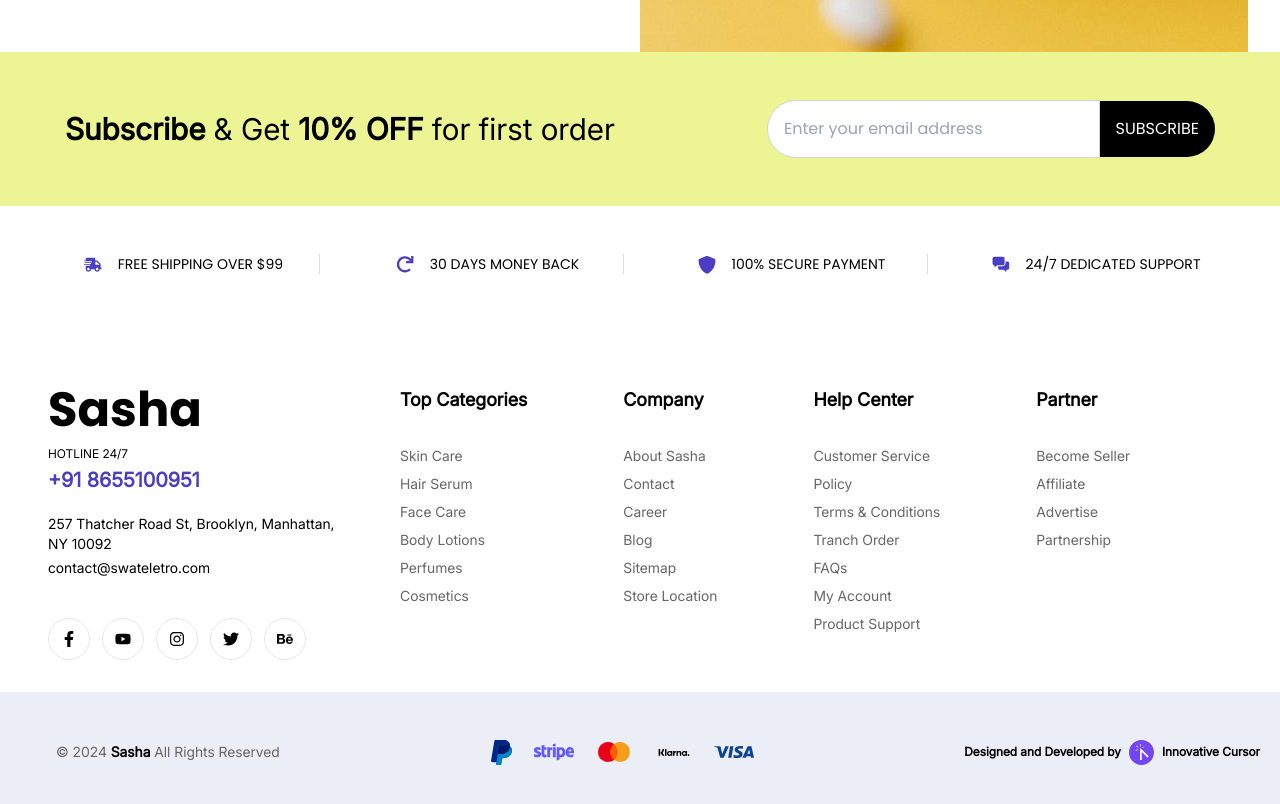
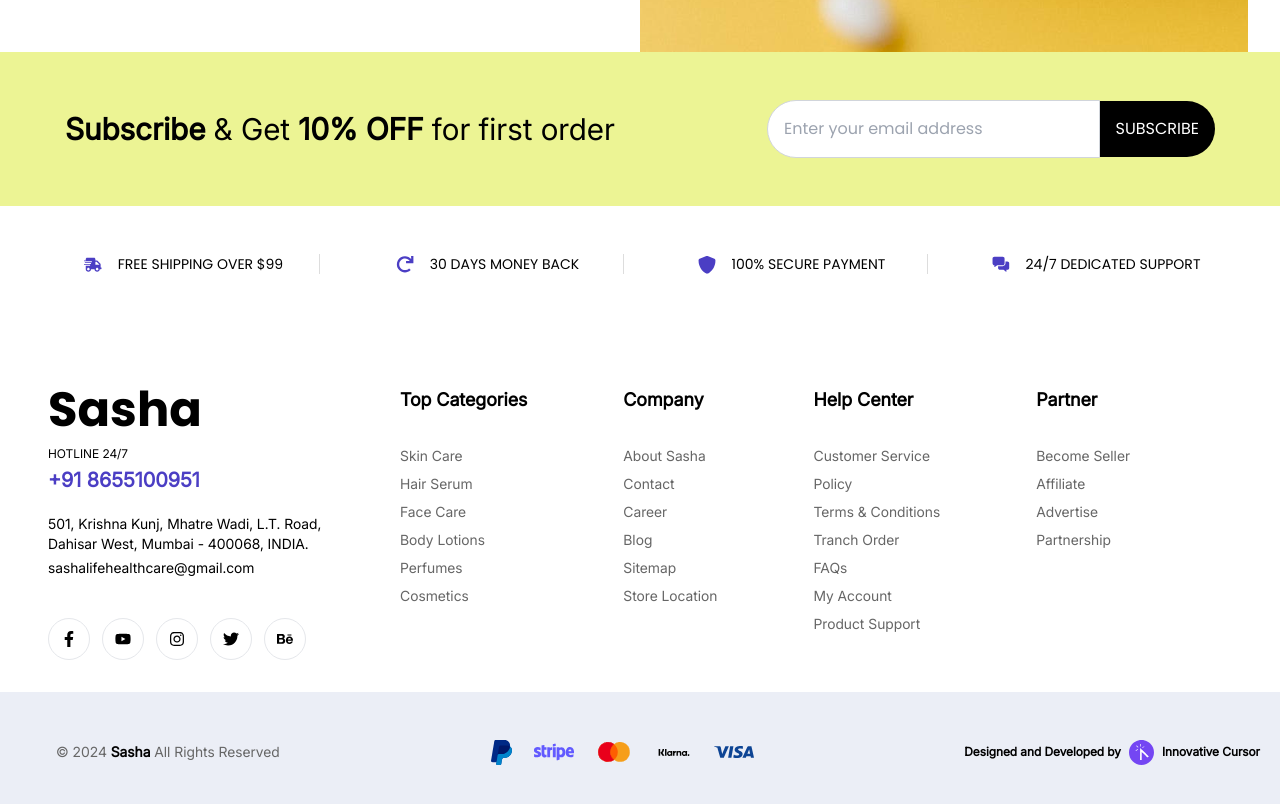
Before and after one commit to shawnyplayz/sasha-healthcare, a Next.js app in the folder client/: page / in a window 1280 px wide. Shown: the part 5606-6410 px from the top of the page. Built offline with nearby package versions, Linux system fonts and the light colour scheme.

Commit message:
Refractor: Added Underline Effect in Footer Links when hovered

```diff
--- a/client/src/components/footer/Footer.jsx
+++ b/client/src/components/footer/Footer.jsx
@@ -70,11 +70,12 @@
             </h4>
             <div className="mt-5 max-w-full lg:max-w-72">
               <p className="font-inter font-normal text-sm">
-                257 Thatcher Road St, Brooklyn, Manhattan, NY 10092
+                501, Krishna Kunj, Mhatre Wadi, L.T. Road, Dahisar West, Mumbai
+                - 400068, INDIA.
               </p>
             </div>
             <p className="font-inter font-normal text-sm mt-1">
-              contact@swateletro.com
+              sashalifehealthcare@gmail.com
             </p>
             <div className="icon-group mt-10 flex gap-3">
               <div className="rounded-full border p-3">
@@ -145,7 +146,7 @@
               </h1>
               <ul className="flex flex-col mt-8 gap-2 text-[#666666] font-normal font-inter text-sm">
                 {section.links.map((link, idx) => (
-                  <Link href="/" key={idx}>
+                  <Link href="/" key={idx} className="hover:underline">
                     {link}
                   </Link>
                 ))}
```
